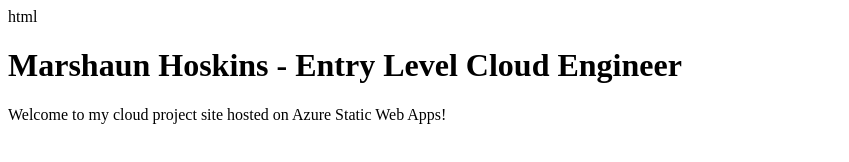
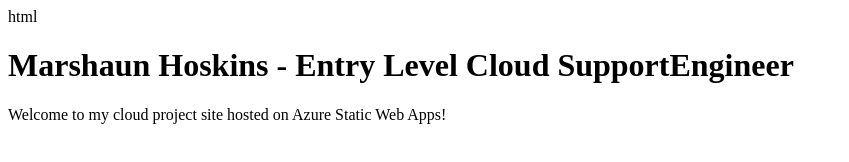
Before and after one commit to MarshaunHos/Azure-Static-Web-app, a plain HTML site: page index.html in a window 1280 px wide. Shown: the whole page, without its empty margins (0-849 px from the left). Drawn offline with Linux system fonts and the light colour scheme.

```diff
--- a/index.html
+++ b/index.html
@@ -5,7 +5,7 @@ html
   <title> My cloud Support Portfolio</title>
 </head>
 <body>
-  <h1> Marshaun Hoskins -  Entry Level Cloud Engineer</h1>
+  <h1> Marshaun Hoskins -  Entry Level Cloud SupportEngineer</h1>
   <p> Welcome to my cloud project site hosted on Azure Static Web Apps!</p>
 </body>
 </html>
```
Also changed, not shown: .github/workflows/azure-static-web-apps-white-mud-08f997310.yml.
